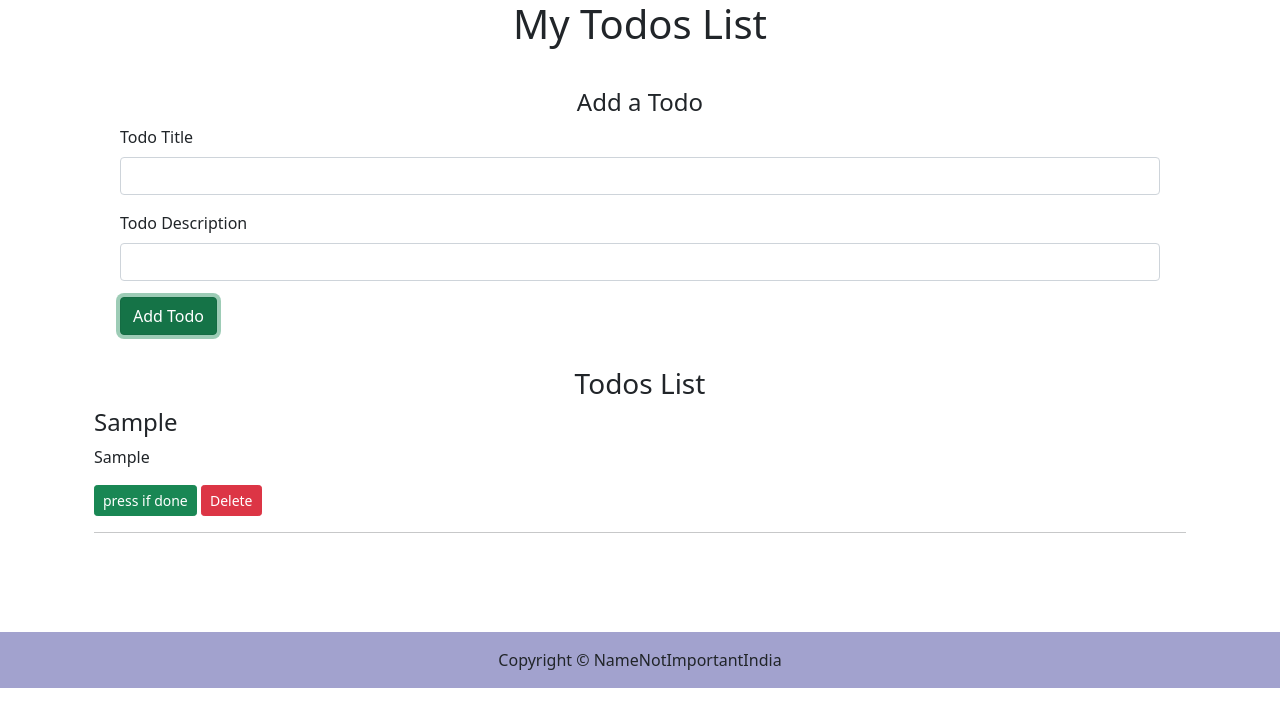
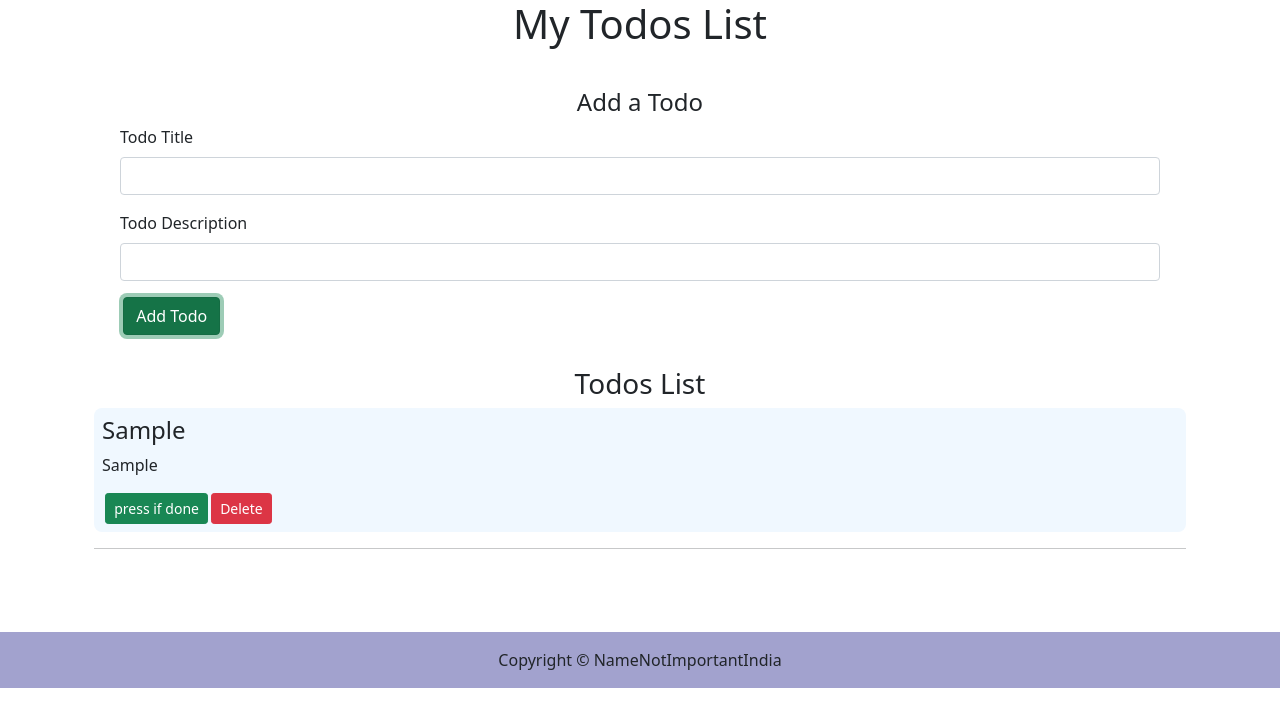
Before and after one commit to Dipesh004/todolist, a React (Create React App) app: page / in a window 1280 px wide. Both pictures are taken after typing "Sample", "Sample" into the empty fields and a click on the button "Add Todo". Shown: the top 726 px of the page. Built offline with nearby package versions, Linux system fonts and the light colour scheme.

Commit message:
colorchange on press

```diff
--- a/src/MyComponents/TodoItem.js
+++ b/src/MyComponents/TodoItem.js
@@ -1,19 +1,40 @@
 import React from 'react'
+import "./Todoitem.css"
 import { Button } from 'react-bootstrap';
 import 'bootstrap/dist/css/bootstrap.min.css';
+import { useState } from 'react';
+import { useEffect } from 'react';
 
 const TodoItem = (props) => {
+  let initcolor = localStorage.getItem(props.todo.Sno)
+   if(!initcolor){
+     initcolor="container3"
+   }
+  const [colorchange,setcolorchange]=useState(initcolor);
+
+  useEffect(()=>{
+    localStorage.setItem(props.todo.Sno,colorchange)
+  },[colorchange])
+
+  const ColorChange=()=>{
+    setcolorchange("container4")
+  }
+
+
+  // localstorage.setItem("y", JSON.stringify(ColorChange))
   return (
-    <div>
+    <><div className={colorchange}>
       <h4>{props.todo.Title}</h4>
       <p>
         {props.todo.Description}
       </p>
-      <Button variant="success btn-sm" >press if done</Button>{' '}
+      <Button variant="success btn-sm" onClick={ColorChange}>press if done</Button>
       <button type="button" className="btn btn-danger btn-sm" onClick={() => { props.onDelete(props.todo) }} >Delete</button>
+    </div>
+    <div className="container5">
       <hr />
-
     </div>
+    </>
   )
 }
 export default TodoItem
--- /dev/null
+++ b/src/MyComponents/Todoitem.css
@@ -0,0 +1,18 @@
+*{
+    margin: 1rem;padding: 0;
+}
+.container3{
+    background-color: aliceblue;
+    padding: 0.5rem;
+    margin: 0rem 0rem 1rem 0rem;
+    border-radius: .5rem;
+}
+.container4{
+    background-color: rgb(120, 233, 120);
+    padding: 0.5rem;
+    margin: 0rem 0rem 1rem 0rem;
+    border-radius: .5rem;
+}
+.btn{
+    margin-left: 0.2rem;
+}
```
Also changed, not shown: src/App.js (+3 -4 lines).
